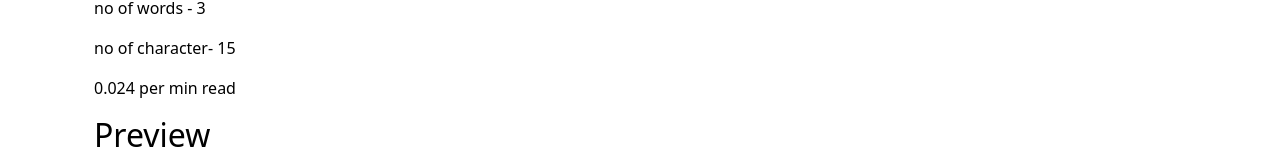
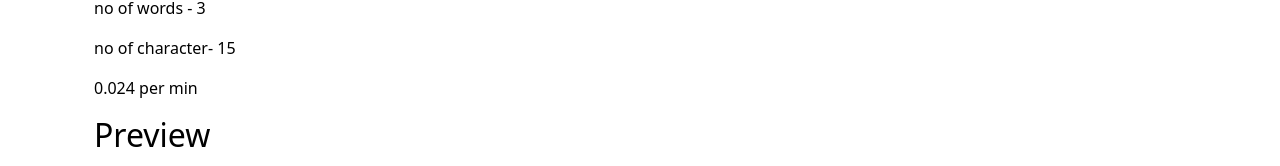
Before and after one commit to harsh852003/REACT-APP, a React (Create React App) app: page / in a window 1280 px wide. Shown: the part 478-644 px from the top of the page. Built offline with nearby package versions, Linux system fonts and the light colour scheme.

Commit message:
Update TextForm.js

```diff
--- a/src/components/TextForm.js
+++ b/src/components/TextForm.js
@@ -43,7 +43,7 @@ export default function TextForm(props) {
                 <h2>Your Text Summary</h2>
                 <p>no of words - { text.split(" ").filter((element)=>{return element.length !=0}).length}</p>
                 <p>no of character- {text.length}</p>
-                <p>{0.008 * text.split(" ").length} per min read</p>
+                <p>{0.008 * text.split(" ").length} per min</p>
                 <h2>Preview</h2>
                 <p>{text.length > 0 ? text : "Plaese rite something to preview"}</p>
             </div>
```
